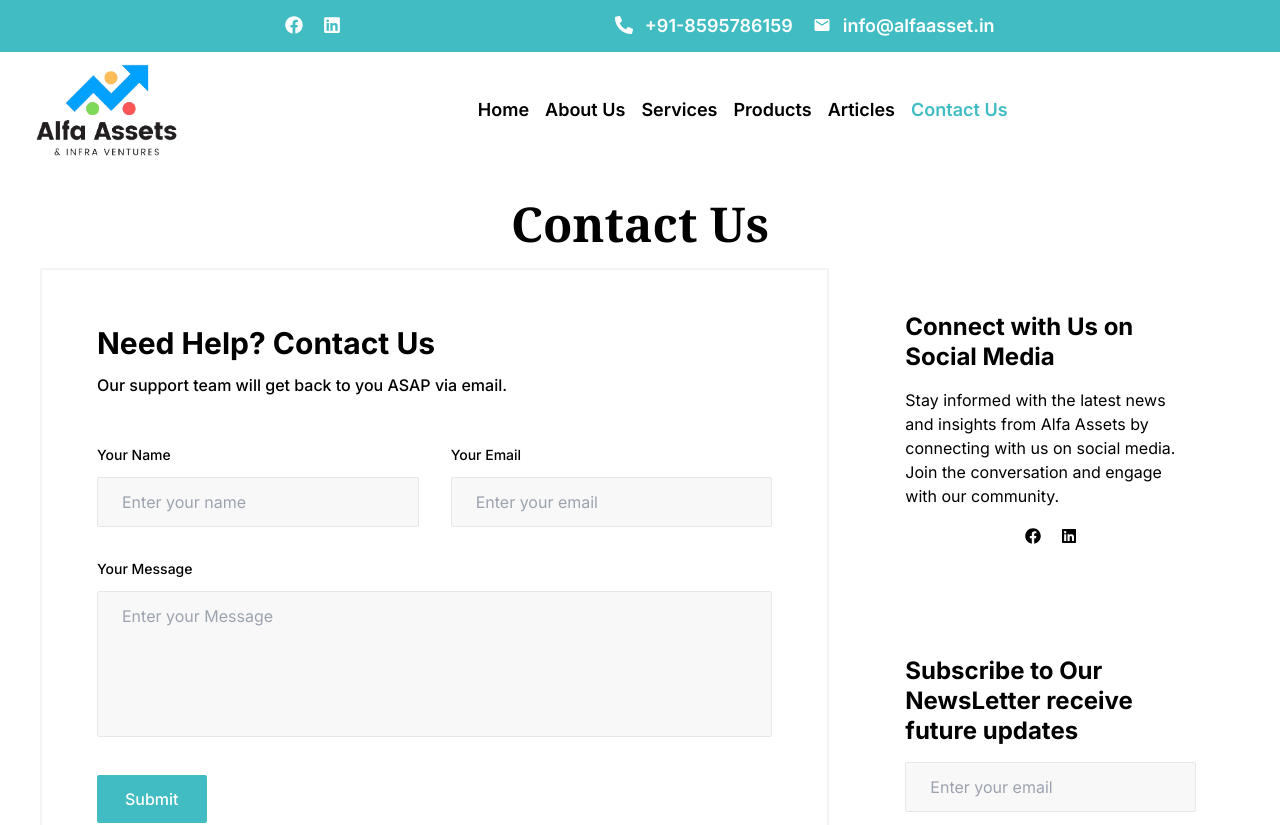
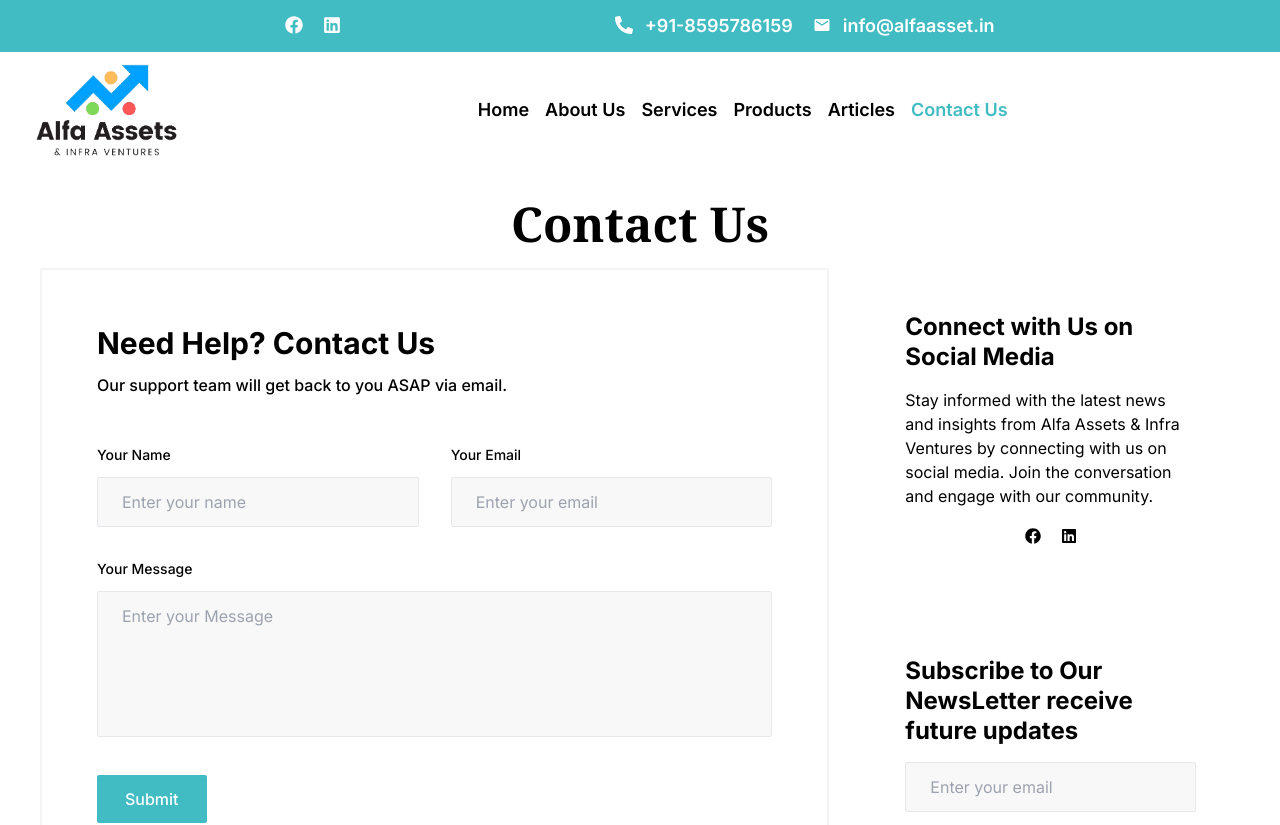
Before and after one commit to palak-7/alpha-assets, a Next.js app: page /contact in a window 1280 px wide. Shown: the top 825 px of the page. Built offline with nearby package versions, Linux system fonts and the light colour scheme.

Commit message:
changes 3

```diff
--- a/src/app/contact/SocialLinks.jsx
+++ b/src/app/contact/SocialLinks.jsx
@@ -15,9 +15,9 @@ const SocialLinks = () => {
         Connect with Us on Social Media
       </h3>
       <p>
-        Stay informed with the latest news and insights from Alfa Assets by
-        connecting with us on social media. Join the conversation and engage
-        with our community.
+        Stay informed with the latest news and insights from Alfa Assets & Infra
+        Ventures by connecting with us on social media. Join the conversation
+        and engage with our community.
       </p>
       <div className="container max-w-screen-lg mx-auto mt-4">
         <div className="flex justify-center">
--- a/src/components/services.js
+++ b/src/components/services.js
@@ -11,7 +11,7 @@ export const services = [
     name: "SOURCING OF INVESTMENT PRODUCTS/ ASSET",
     image: "financial.png",
     content:
-      "At Alfa Assets & Infraventure, we redefine investment advisory with a personalized approach tailored to your financial goals and aspirations. Backed by decades of experience, our team of seasoned professionals navigates the intricate landscape of investment opportunities to craft bespoke strategies for each of our valued Investor-Partners.",
+      "At Alfa Assets & Infra Venture, we redefine investment advisory with a personalized approach tailored to your financial goals and aspirations. Backed by decades of experience, our team of seasoned professionals navigates the intricate landscape of investment opportunities to craft bespoke strategies for each of our valued Investor-Partners.",
   },
   {
     id: 3,
```
